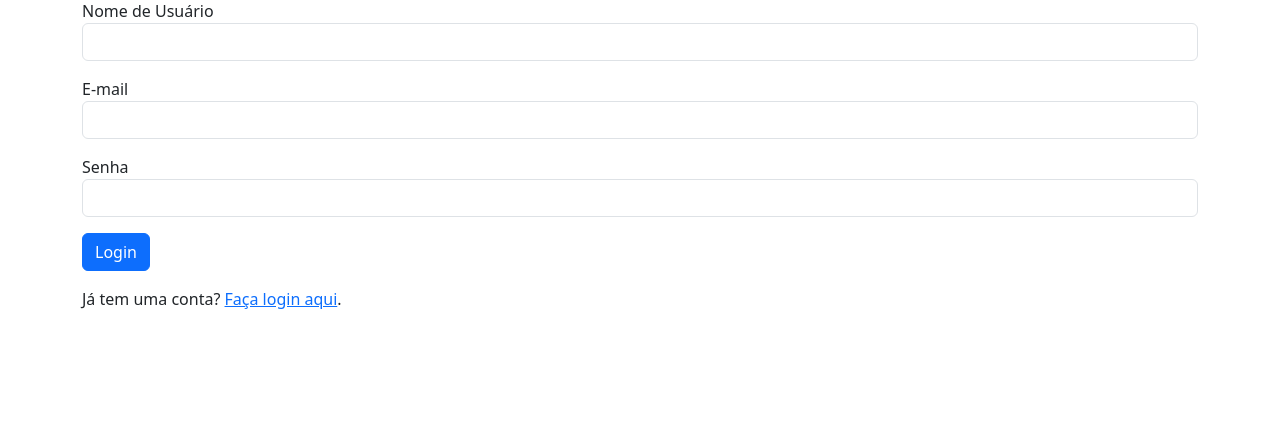
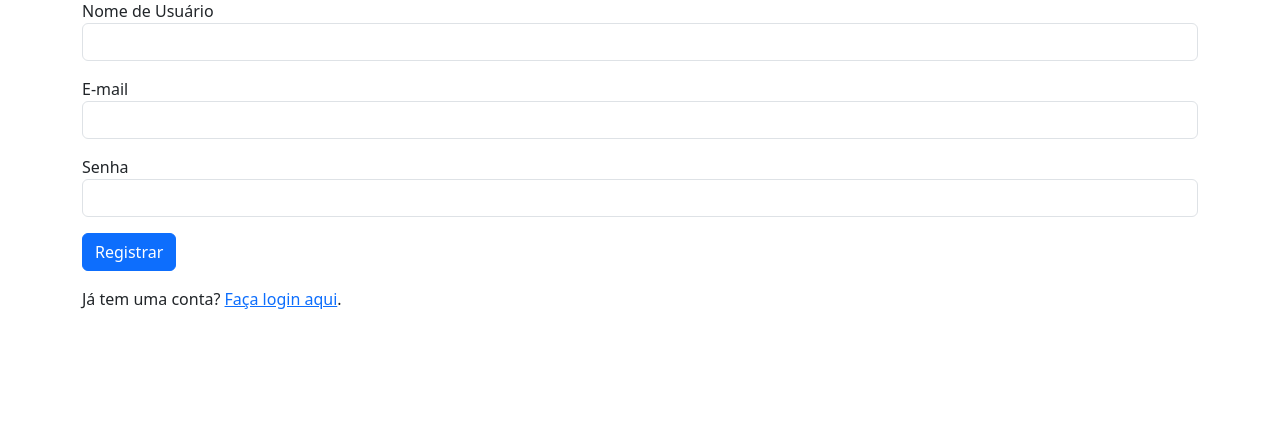
Before and after one commit to alyssa-sys/Grupo-1-FSI-Tutorial-Flask, a Flask app: page /registro in a window 1280 px wide. Shown: the part 127-566 px from the top of the page. Run offline with Flask 3, Linux system fonts and the light colour scheme.

Commit message:
alteração no botão de registro

```diff
--- a/gerenciador_de_tarefas/templates/registro.html
+++ b/gerenciador_de_tarefas/templates/registro.html
@@ -15,7 +15,7 @@
         <label>Senha</label>
         <input type="password" name="password" class="form-control" required>
     </div>
-    <button type="submit" class="btn btn-primary">Login</button>
+    <button type="submit" class="btn btn-primary">Registrar</button>
 </form>
 
 <p class="mt-3">Já tem uma conta? <a href="{{ url_for('login') }}">Faça login aqui</a>.</p>
```
